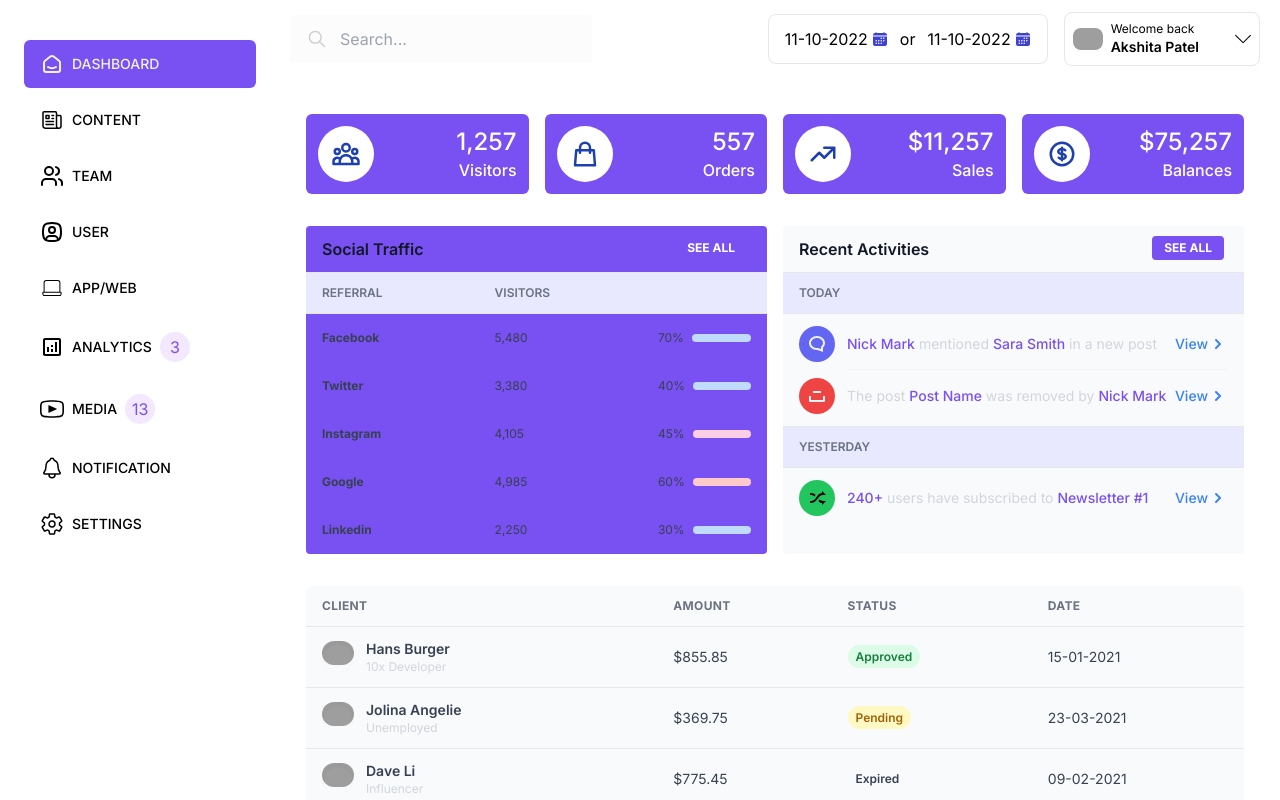
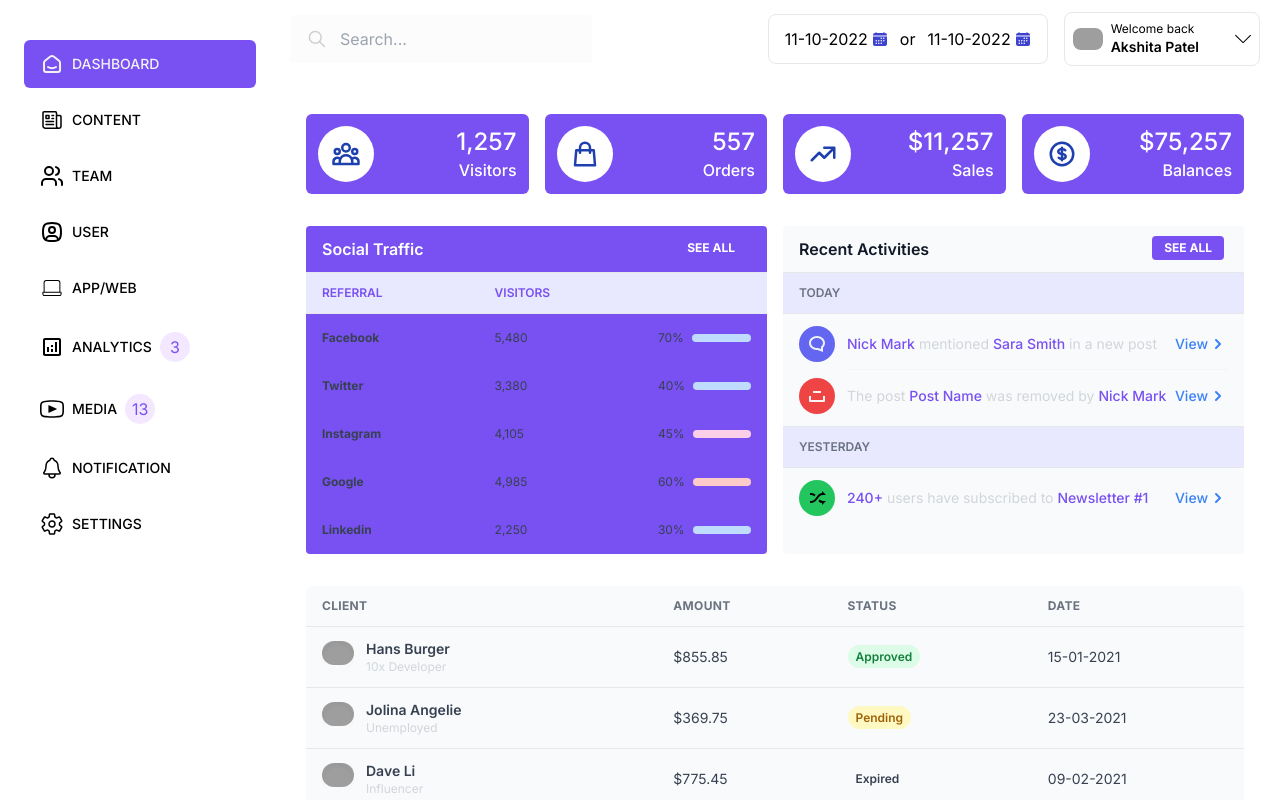
Before and after one commit to ibnabdullah1/weFrame-nest.js-deshboard, a Next.js app: page / in a window 1280 px wide. Shown: the top 800 px of the page. Built offline with nearby package versions, Linux system fonts and the light colour scheme; grey boxes are pictures that could not be loaded.

Commit message:
some text color changed

```diff
--- a/app/page.js
+++ b/app/page.js
@@ -106,7 +106,7 @@ export default function Home() {
           <div className="rounded-t mb-0 px-0 border-0">
             <div className="flex flex-wrap items-center px-4 py-2">
               <div className="relative w-full max-w-full flex-grow flex-1">
-                <h3 className="font-semibold text-base text-gray-900 ">
+                <h3 className="font-semibold text-base text-white ">
                   Social Traffic
                 </h3>
               </div>
@@ -123,13 +123,13 @@ export default function Home() {
               <table className="items-center w-full bg-transparent border-collapse">
                 <thead>
                   <tr>
-                    <th className="px-4 bg-[#E8E9FF]  text-gray-500  align-middle border border-solid border-gray-200  py-3 text-xs uppercase border-l-0 border-r-0 whitespace-nowrap font-semibold text-left">
+                    <th className="px-4 bg-[#E8E9FF]  text-[#7950F2]  align-middle border border-solid border-gray-200  py-3 text-xs uppercase border-l-0 border-r-0 whitespace-nowrap font-semibold text-left">
                       Referral
                     </th>
-                    <th className="px-4 bg-[#E8E9FF]  text-gray-500  align-middle border border-solid border-gray-200  py-3 text-xs uppercase border-l-0 border-r-0 whitespace-nowrap font-semibold text-left">
+                    <th className="px-4 bg-[#E8E9FF]  text-[#7950F2]  align-middle border border-solid border-gray-200  py-3 text-xs uppercase border-l-0 border-r-0 whitespace-nowrap font-semibold text-left">
                       Visitors
                     </th>
-                    <th className="px-4 bg-[#E8E9FF]  text-gray-500 dark:text-gray-100 align-middle border border-solid border-gray-200  py-3 text-xs uppercase border-l-0 border-r-0 whitespace-nowrap font-semibold text-left min-w-140-px"></th>
+                    <th className="px-4 bg-[#E8E9FF]  text-[#7950F2] dark:text-gray-100 align-middle border border-solid border-gray-200  py-3 text-xs uppercase border-l-0 border-r-0 whitespace-nowrap font-semibold text-left min-w-140-px"></th>
                   </tr>
                 </thead>
                 <tbody>
```
